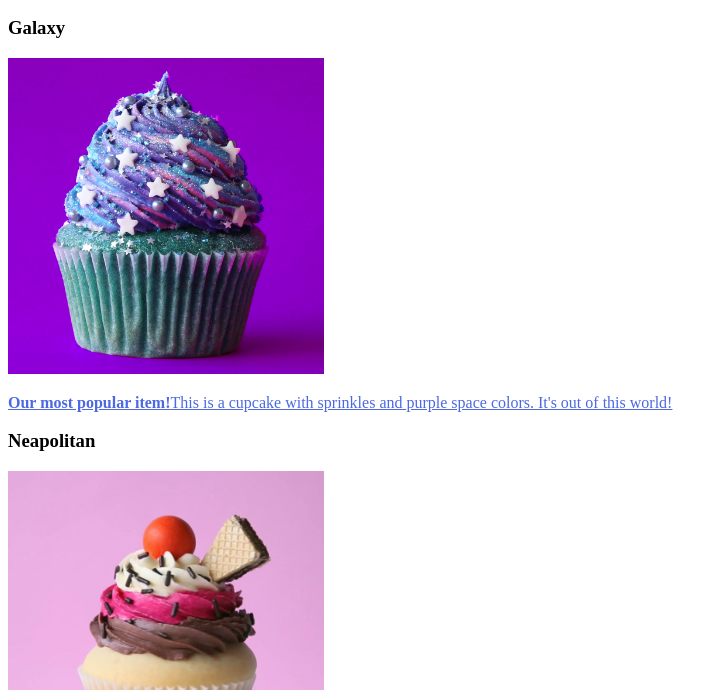
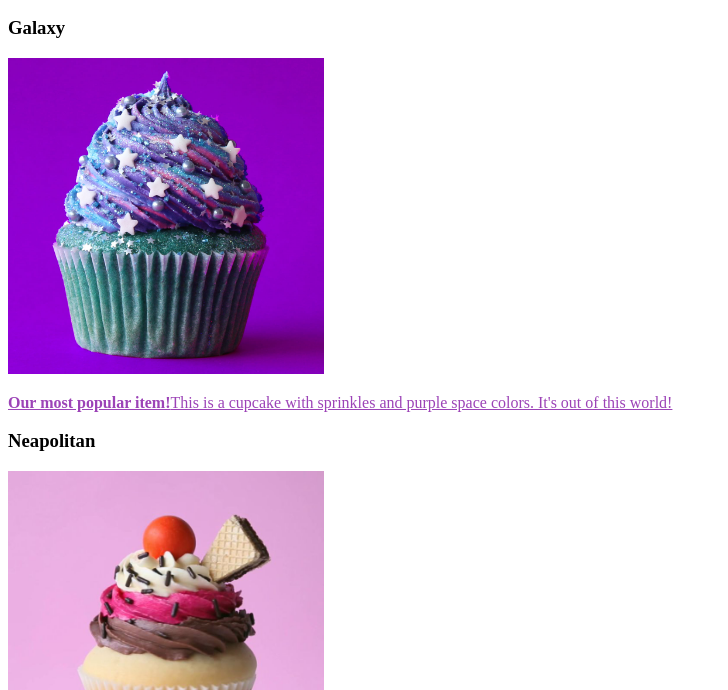
Before and after one commit to alspdx/cupcakeshop, a plain HTML site: page menu.html in a window 1280 px wide. Shown: the part 110-800 px from the top of the page, without its empty margins (0-728 px from the left). Drawn offline with Linux system fonts and the light colour scheme.

Commit message:
Create CSS rules for best and flashy.

```diff
--- a/CSS/styles.css
+++ b/CSS/styles.css
@@ -4,6 +4,6 @@
 }
 
 .best {
-  color: #4d68e2;
+  color: #9c43b7;
   text-decoration: underline;
 }
```
